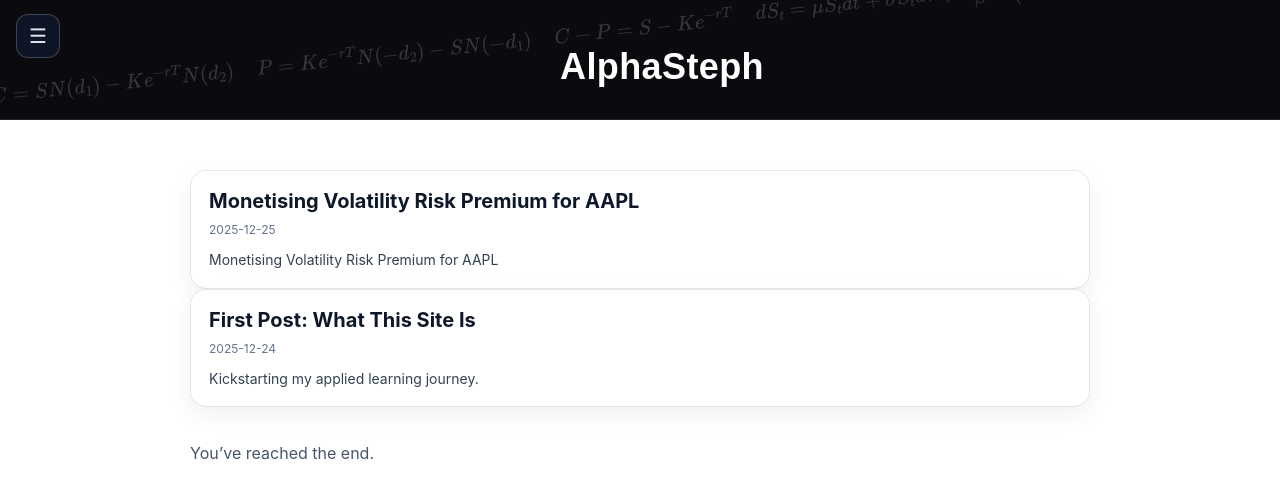
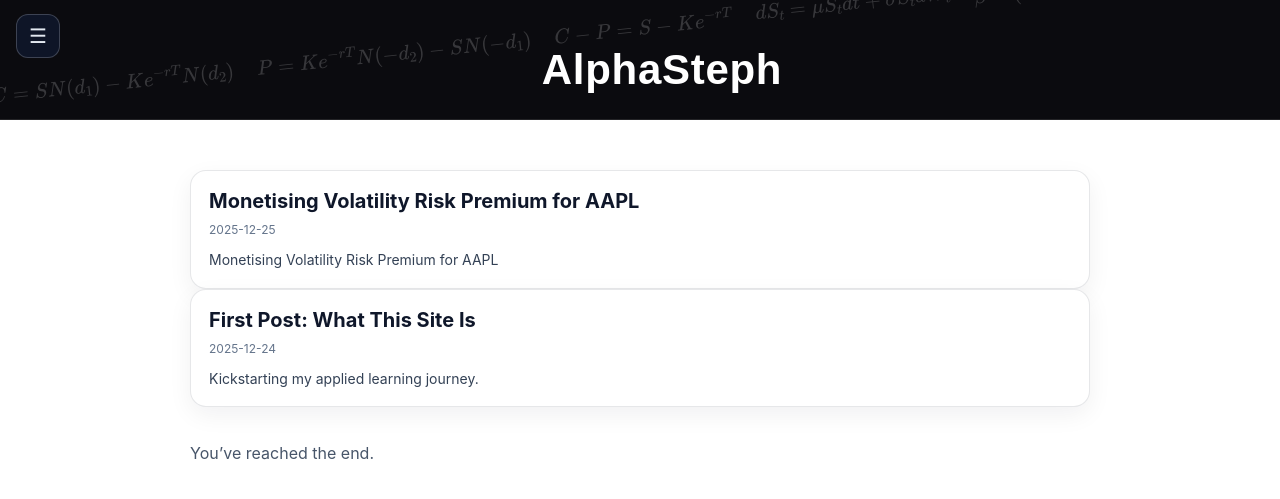
Before and after one commit to sljy1995/StephTheAlpha, a Jekyll site: the page built from index.md, in a window 1280 px wide. Shown: the top 499 px of the page. Built offline with Jekyll 4.4.1, drawn with Linux system fonts in a browser that asks for light colours; some web fonts are replaced.

Commit message:
Update custom.css

```diff
--- a/assets/css/custom.css
+++ b/assets/css/custom.css
@@ -57,9 +57,9 @@ body{
 .banner-title{
   margin: 0 0 10px 0;
   font-family: "Jersey 10", sans-serif;
-  font-size: 36px;
+  font-size: 42px;
   font-weight: 700;
-  letter-spacing: 0.4px;
+  letter-spacing: 0.7px;
   color: #ffffff;
 }
 
```
